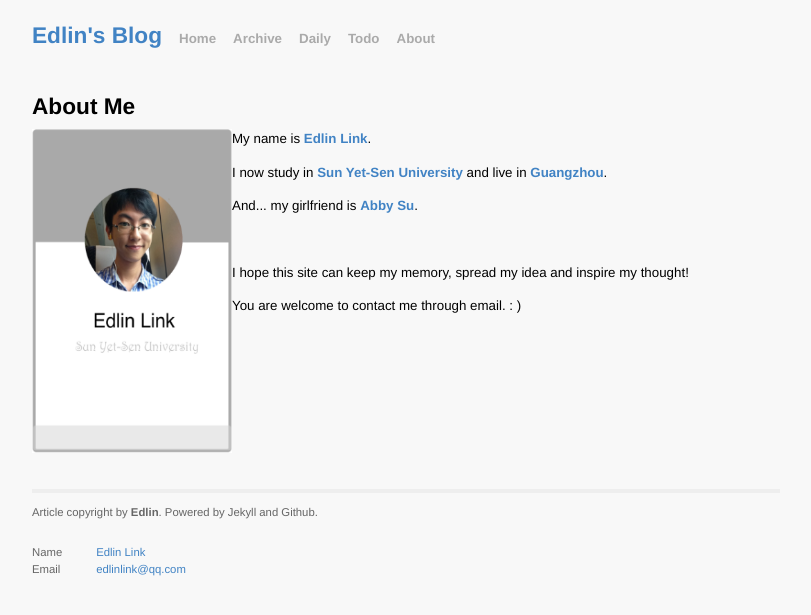
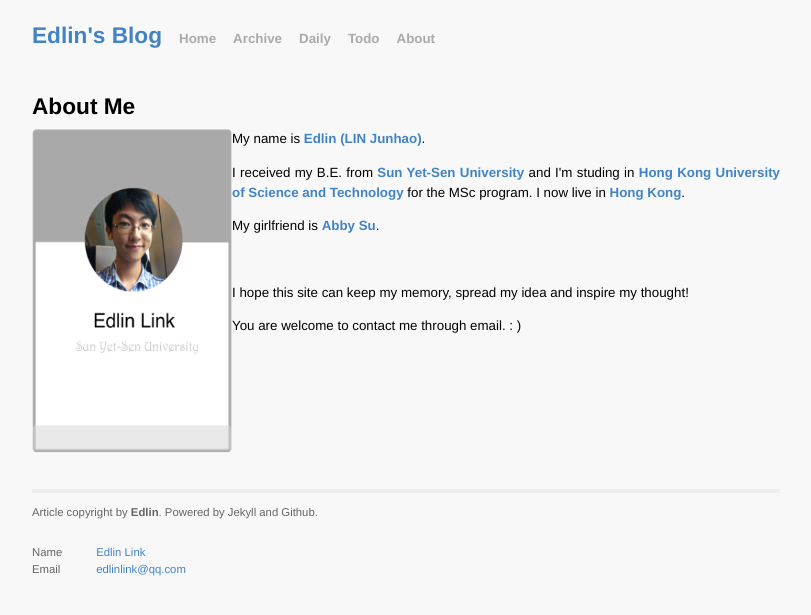
Before and after one commit to EdlinLink/edlinlink.github.io, a Jekyll site: the page built from about.html, in a window 1280 px wide. Shown: the top 615 px of the page, without its empty margins (234-1045 px from the left). Built offline with Jekyll 4.4.1, drawn with Linux system fonts in a browser that asks for light colours; Markdown is read by kramdown in place of the engine named in the settings.

Commit message:
update education background

```diff
--- a/about.html
+++ b/about.html
@@ -17,10 +17,10 @@ title: Edlin's Blog
 		<p><img src="../picture/myPhoto.png" width=200 height=323.6 style="float:left">
 	</div>
 
-	<p>My name is <strong><a href="http://weibo.com/edlin">Edlin Link</a></strong>. </p>
-	<p>I now study in <strong><a href="http://ss.sysu.edu.cn/InformationSystem/">Sun Yet-Sen University</a></strong> and live in <strong><a href="http://image.baidu.com/i?tn=baiduimage&ipn=r&ct=201326592&cl=2&fm=index&lm=-1&st=-1&sf=2&fmq=&pv=&ic=0&nc=1&z=&fb=0&istype=2&ie=utf-8&word=%E5%B9%BF%E5%B7%9E">Guangzhou</a></strong>. </p>
+	<p>My name is <strong><a href="http://weibo.com/edlin">Edlin (LIN Junhao)</a></strong>. </p>
+	<p>I received my B.E. from <strong><a href="http://ss.sysu.edu.cn/InformationSystem/">Sun Yet-Sen University</a></strong> and I'm studing in <strong><a href="http://www.ust.hk/">Hong Kong University of Science and Technology</a></strong> for the MSc program. I now live in <strong><a href="http://image.baidu.com/i?tn=baiduimage&ipn=r&ct=201326592&cl=2&lm=-1&st=-1&fm=result&fr=&sf=1&fmq=1411826665640_R&pv=&ic=0&nc=1&z=&se=1&showtab=0&fb=0&width=&height=&face=0&istype=2&ie=utf-8&word=%E9%A6%99%E6%B8%AF">Hong Kong</a></strong>. </p>
 
-	<p>And... my girlfriend is <strong><a href="http://weibo.com/u/2169242522">Abby Su</a></strong>. </p>
+	<p>My girlfriend is <strong><a href="http://weibo.com/u/2169242522">Abby Su</a></strong>. </p>
 	<br>
 	<p>I hope this site can keep my memory, spread my idea and inspire my thought!</p>
 	<p>You are welcome to contact me through email. : )</p>
```
